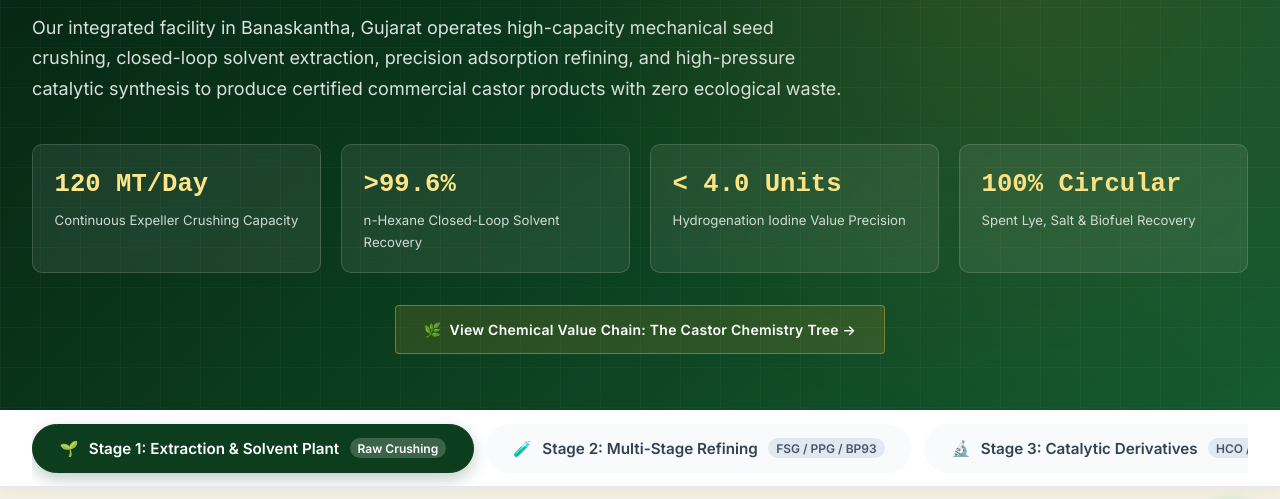
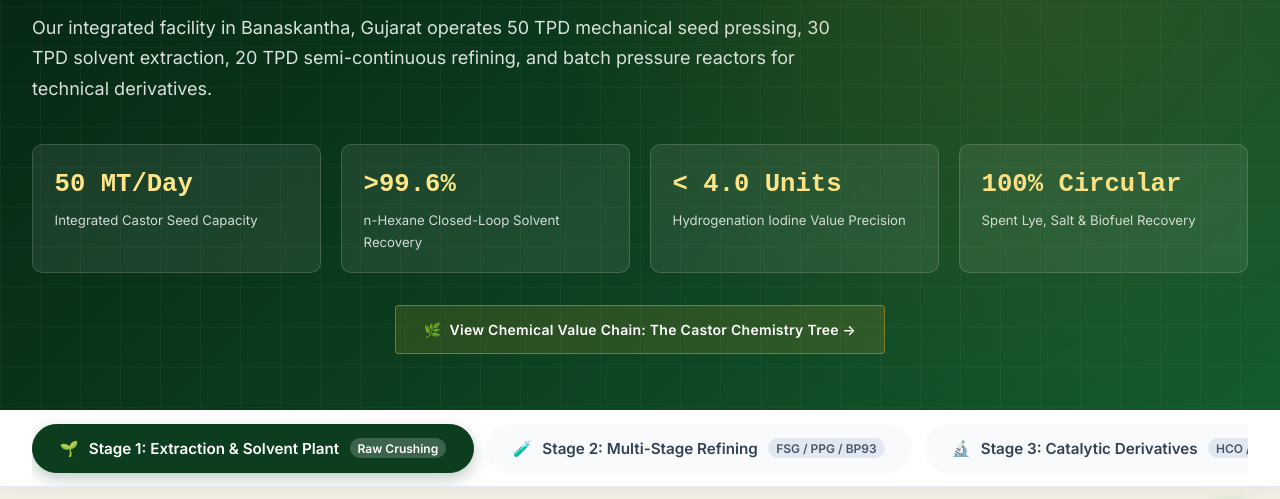
Before and after one commit to nagdevproducts-sys/nagdev-website, a plain HTML site: page process-flow.html in a window 1280 px wide. Shown: the part 224-723 px from the top of the page. Drawn offline with nearby package versions, Linux system fonts and the light colour scheme.

Commit message:
Update process-flow.html to strictly reflect 50 TPD mechanical pressing capacity

```diff
--- a/process-flow.html
+++ b/process-flow.html
@@ -258,14 +258,14 @@
     <div class="process-badge"><span>⚙️</span> INDUSTRIAL PROCESS ARCHITECTURE · GUJARAT CASTOR BELT</div>
     <h1 class="process-hero-title">Castor Oil &amp; Derivatives Process Flow</h1>
     <p class="process-hero-desc">
-      Our integrated facility in Banaskantha, Gujarat operates high-capacity mechanical seed crushing, closed-loop solvent extraction, precision adsorption refining, and high-pressure catalytic synthesis to produce certified commercial castor products with zero ecological waste.
+      Our integrated facility in Banaskantha, Gujarat operates 50 TPD mechanical seed pressing, 30 TPD solvent extraction, 20 TPD semi-continuous refining, and batch pressure reactors for technical derivatives.
     </p>
 
     <!-- Hero Metrics Strip -->
     <div class="hero-metrics-grid">
       <div class="hero-metric-card">
-        <div class="hero-metric-val">120 MT/Day</div>
-        <div class="hero-metric-lbl">Continuous Expeller Crushing Capacity</div>
+        <div class="hero-metric-val">50 MT/Day</div>
+        <div class="hero-metric-lbl">Integrated Castor Seed Capacity</div>
       </div>
       <div class="hero-metric-card">
         <div class="hero-metric-val">&gt;99.6%</div>
@@ -401,7 +401,7 @@
   <!-- Step 4: High-Pressure Screw Expellers -->
   <rect x="340" y="350" width="300" height="58" rx="8" fill="#0B3D1E" stroke="#165B30" stroke-width="2"/>
   <text x="490" y="375" text-anchor="middle" font-weight="800" font-size="14" fill="#FFFFFF">HIGH-PRESSURE SCREW EXPELLERS</text>
-  <text x="490" y="393" text-anchor="middle" font-weight="600" font-size="11" fill="#A7F3D0">120K / 70K Capacity Continuous Crushing</text>
+  <text x="490" y="393" text-anchor="middle" font-weight="600" font-size="11" fill="#A7F3D0">50 TPD Mechanical Pressing (Expellers)</text>
 
   <!-- Two-Way Stream Split: Oil vs Cake -->
   <path d="M 490 408 L 490 430 M 490 430 L 260 430 L 260 455 M 490 430 L 710 430 L 710 455" stroke="#0B3D1E" stroke-width="2.5" fill="none"/>
@@ -504,7 +504,7 @@
           </div>
           <h4 class="pipeline-card-title">Continuous High-Torque Screw Expelling</h4>
           <p class="pipeline-card-desc">
-            Cleaned seeds are conditioned and crushed in heavy-duty 120K / 70K continuous expellers. 40% of the seed mass is extracted as unrefined commercial crude castor oil, while the remaining 60% forms expeller cake containing 8%–9% residual oil.
+            Cleaned seeds are conditioned and crushed in heavy-duty mechanical screw expellers (50 TPD capacity). 40% of the seed mass is extracted as unrefined commercial crude castor oil, while the remaining 60% forms expeller cake containing 8%–9% residual oil.
           </p>
           <div class="pipeline-metrics-wrap">
             <div class="metric-row"><span class="metric-row-lbl">Mechanical Oil Yield:</span><span class="metric-row-val">40% of Seed Mass</span></div>
```
